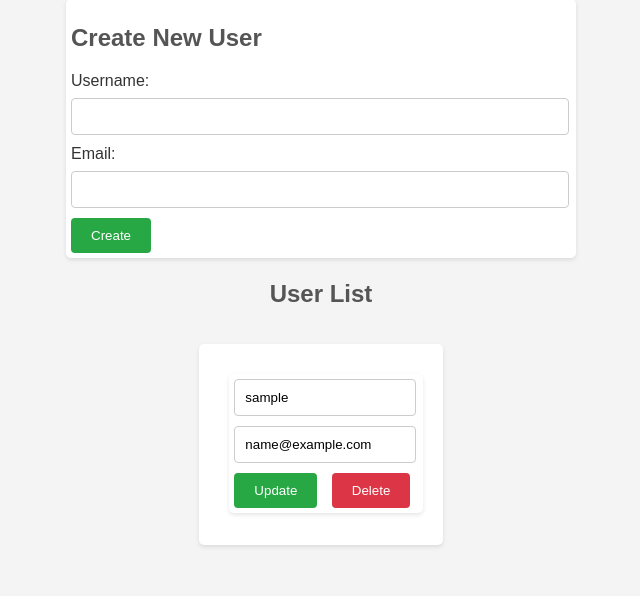
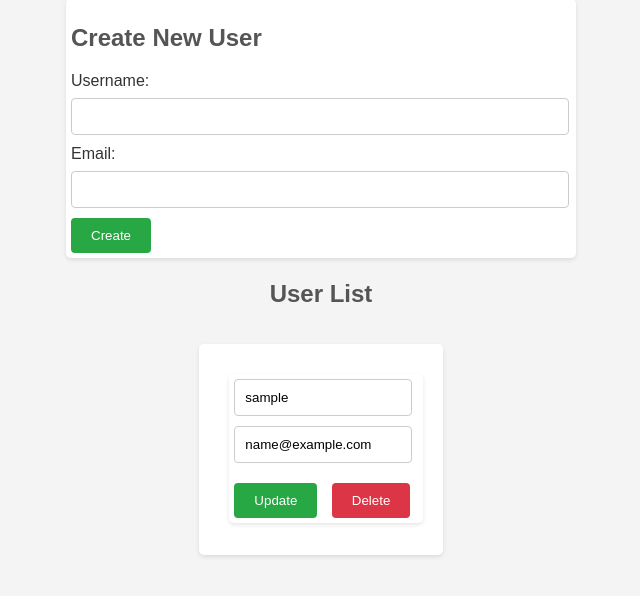
Before and after one commit to Theodore-Ross-18/CRUD, a Flask app: page /users in a window 1280 px wide. Shown: the part 101-697 px from the top of the page, without its empty margins (319-959 px from the left). Run offline with Flask 3, Linux system fonts and the light colour scheme; tables that the repository leaves empty hold one stand-in row (values such as "Sample post").

Commit message:
USER FORM edit delete button

```diff
--- a/App/templates/users.html
+++ b/App/templates/users.html
@@ -122,8 +122,25 @@
             flex-direction: column;
         }
 
+        .editUserForm {
+            flex: 1;
+            display: flex;
+            flex-direction: column;
+        }
 
+        .editUserForm input[type="text"], .editUserForm input[type="email"] {
+            width: 85%;
+            margin-bottom: 10px;
+        }
 
+        .editUserForm button {
+            display: inline-block;
+            margin-top: 10px;
+        }
+
+        .editUserForm button.deleteUserButton {
+            margin-left: 10px;
+        }
 </style>
 
 <!-- Content Functionality -->
```
